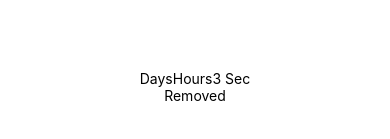
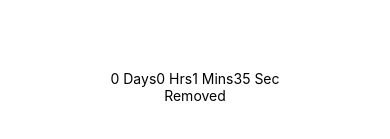
Before and after one commit to zeeberry/ring-minder, a React Native app in the folder ringMinder/: screen / in a window 390 px wide. Shown: the part 335-474 px from the top of the page. Built offline with nearby package versions, Linux system fonts and the light colour scheme.

Commit message:
adding days, hr, mins to countdown

```diff
--- a/ringMinder/App.js
+++ b/ringMinder/App.js
@@ -29,7 +29,12 @@ class Ring extends React.Component {
 class CountDownTimer extends React.Component {
   constructor(props) {
     super(props);
-    this.state = {secondsRemaining: 0};
+    this.state = {
+      secondsRemaining: 0,
+      minutesRemaining: 0,
+      hoursRemaining: 0,
+      daysRemaining: 0
+    };
   }
 
   tick = () => {
@@ -39,8 +44,27 @@ class CountDownTimer extends React.Component {
     }
   }
 
+  getRemainderTime() {
+
+  }
+
   componentDidMount() {
-    this.setState({secondsRemaining: this.props.secondsRemaining});
+    const totalSecondsRemaining = this.props.secondsRemaining;
+    const secondsInDay = 86400;
+    const secondsInHour = 3600;
+    const secondsInMinute = 60;
+    const days = ~~(totalSecondsRemaining / secondsInDay);
+    const hours = ~~(totalSecondsRemaining / secondsInHour);
+    const minutes = ~~((totalSecondsRemaining % secondsInHour) / secondsInMinute);
+    const seconds = totalSecondsRemaining % secondsInMinute;
+
+    this.setState({
+      daysRemaining: days,
+      hoursRemaining: hours,
+      minutesRemaining: minutes,
+      secondsRemaining: seconds
+    });
+
     this.interval = setInterval(this.tick, 1000);
   }
 
@@ -51,8 +75,9 @@ class CountDownTimer extends React.Component {
   render() {
     return (
       <Text style={styles.countdown}>
-        <Text style={styles.countdownUnits}>Days</Text>
-        <Text style={styles.countdownUnits}>Hours</Text>
+        <Text style={styles.countdownUnits}>{this.state.daysRemaining} Days</Text>
+        <Text style={styles.countdownUnits}>{this.state.hoursRemaining} Hrs</Text>
+        <Text style={styles.countdownUnits}>{this.state.minutesRemaining} Mins</Text>
         <Text style={styles.countdownUnits}>{this.state.secondsRemaining} Sec</Text>
       </Text>
     );
@@ -63,7 +88,7 @@ export default class App extends React.Component {
   render() {
     return (
       <View style={styles.container}>
-        <CountDownTimer secondsRemaining="10"/>
+        <CountDownTimer secondsRemaining="100"/>
         <Ring />
       </View>
     );
@@ -79,5 +104,7 @@ const styles = StyleSheet.create({
   },
   countdown: {
     flexDirection: 'row',
+  },
+  countdownUnits: {
   }
 });
```
